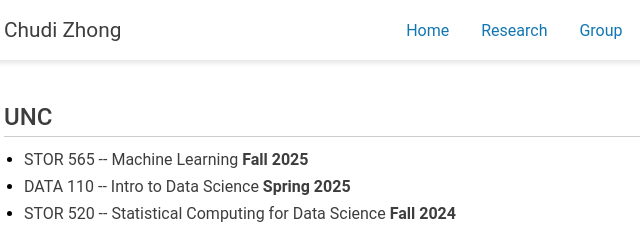
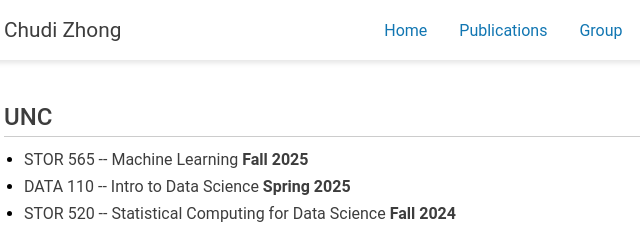
Before and after one commit to chudizhong/chudizhong.github.io, a plain HTML site: page teaching.html in a window 1280 px wide. Shown: the top 240 px of the page, 252-892 px from the left. Drawn offline with Linux system fonts and the light colour scheme.

Commit message:
Update teaching.html

```diff
--- a/teaching.html
+++ b/teaching.html
@@ -14,7 +14,7 @@
 		<ul class="sidebar">
 			<li onclick=hideSidebar()><a href="#"><svg xmlns="http://www.w3.org/2000/svg" height="24px" viewBox="0 -960 960 960" width="24px" fill="#5f6368"><path d="m256-200-56-56 224-224-224-224 56-56 224 224 224-224 56 56-224 224 224 224-56 56-224-224-224 224Z"/></svg></a></li>
 			<li><a href="index.html">Home</a></li>
-			<li><a href="research.html">Research</a></li>
+			<li><a href="research.html">Publications</a></li>
 			<li><a href="group.html">Group</a></li>
 			<li><a href="teaching.html">Teaching</a></li>
 			<li><a href="./assets/cv.pdf">CV</a></li>
@@ -23,7 +23,7 @@
 		<ul>
 			<li class="nav-logo">Chudi Zhong</li>
 			<li class="hideOnMobile"><a href="index.html">Home</a></li>
-			<li class="hideOnMobile"><a href="research.html">Research</a></li>
+			<li class="hideOnMobile"><a href="research.html">Publications</a></li>
 			<li class="hideOnMobile"><a href="group.html">Group</a></li>
 			<li class="hideOnMobile"><a href="teaching.html">Teaching</a></li>
 			<li class="hideOnMobile"><a href="./assets/cv.pdf">CV</a></li>
```
